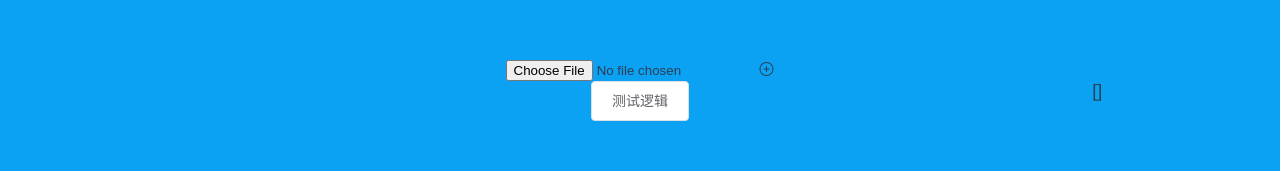
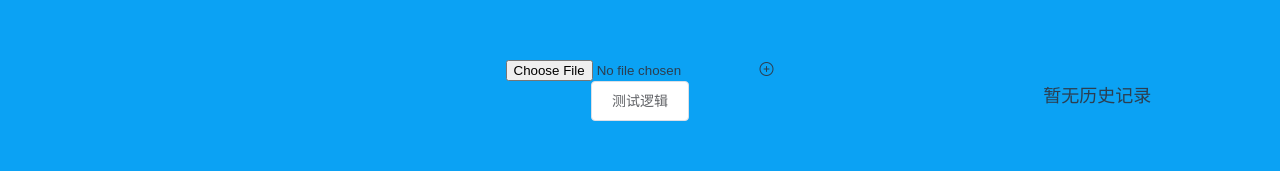
Before and after one commit to Oxygenbottle/electron_rollcall, a Vue app: page /#/home in a window 1280 px wide. Shown: the part 140-311 px from the top of the page. Built offline with nearby package versions, Linux system fonts and the light colour scheme.

Commit message:
上传代码

```diff
--- a/src/pages/home.vue
+++ b/src/pages/home.vue
@@ -36,7 +36,10 @@
       <div class="middle">
         <el-button @click="sign">测试逻辑</el-button>
       </div>
-      <div class="right">{{historyList}}</div>
+      <div class="right">
+        <div v-if="historyList.length == 0">暂无历史记录</div>
+        <div v-else v-for="(item,index) in historyList" :key="index">{{item}}</div>
+      </div>
     </div>
   </div>
 </template>
```
